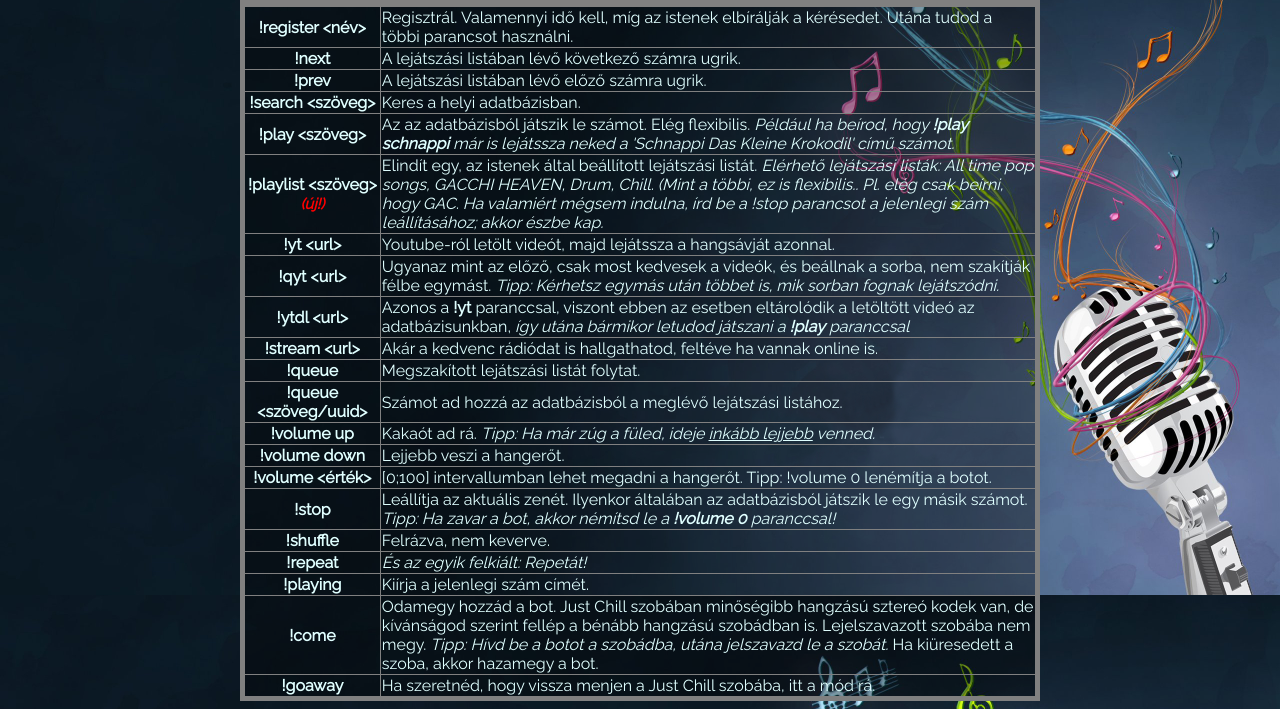
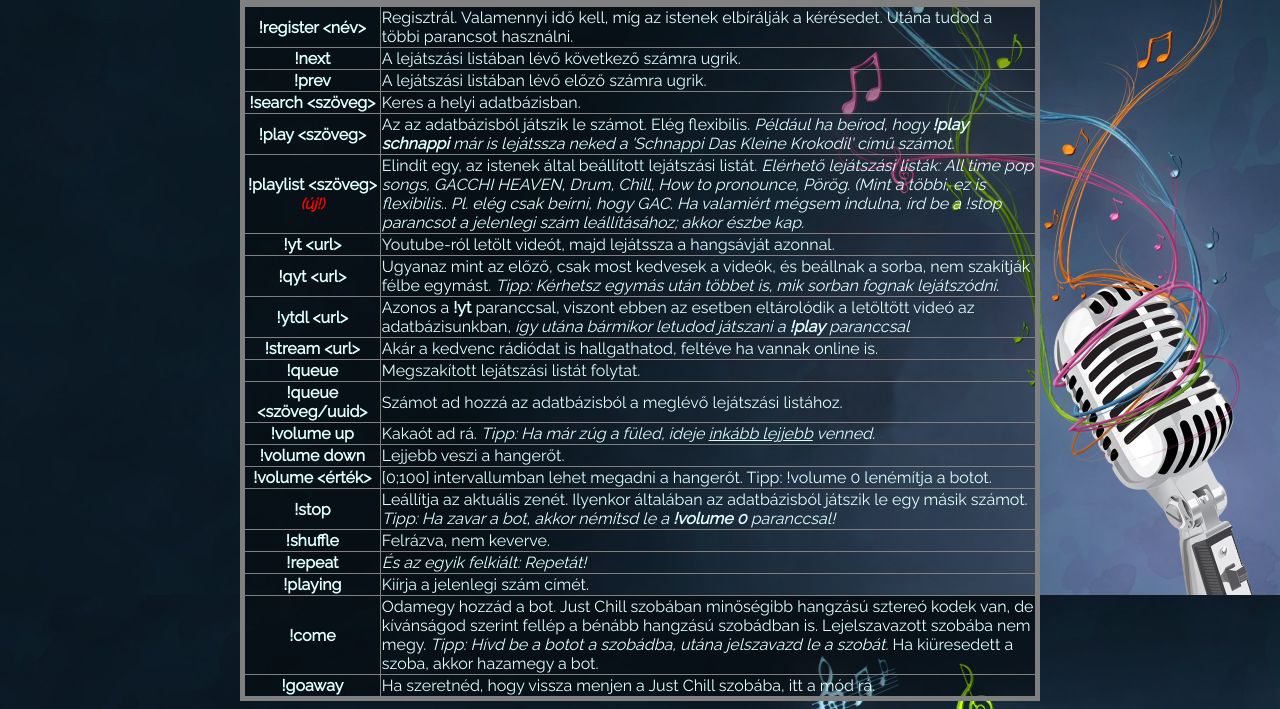
Before and after one commit to viatour/hamzse, a plain HTML site: page tsbot/index.html in a window 1280 px wide. Shown: the part 205-914 px from the top of the page. Drawn offline with nearby package versions, Linux system fonts and the light colour scheme; a web font is replaced by a local one.

Commit message:
uj playlistek hozzaadasa
/tsbot - how to pronounce ; pörög

```diff
--- a/tsbot/index.html
+++ b/tsbot/index.html
@@ -69,7 +69,7 @@
   </tr>
     <tr>
     <td class="vastag">!playlist &lt;szöveg&gt;<span class="uj">(új!)</span></td>
-    <td>Elindít egy, az istenek által beállított lejátszási listát. <i>Elérhető lejátszási listák: All time pop songs, GACCHI HEAVEN, Drum, Chill. (Mint a többi, ez is flexibilis.. Pl. elég csak beírni, hogy GAC. Ha valamiért mégsem indulna, írd be a !stop parancsot a jelenlegi szám leállításához; akkor észbe kap.</td>
+    <td>Elindít egy, az istenek által beállított lejátszási listát. <i>Elérhető lejátszási listák: All time pop songs, GACCHI HEAVEN, Drum, Chill, How to pronounce, Pörög. (Mint a többi, ez is flexibilis.. Pl. elég csak beírni, hogy GAC. Ha valamiért mégsem indulna, írd be a !stop parancsot a jelenlegi szám leállításához; akkor észbe kap.</td>
   </tr>
 
   <tr>
```
